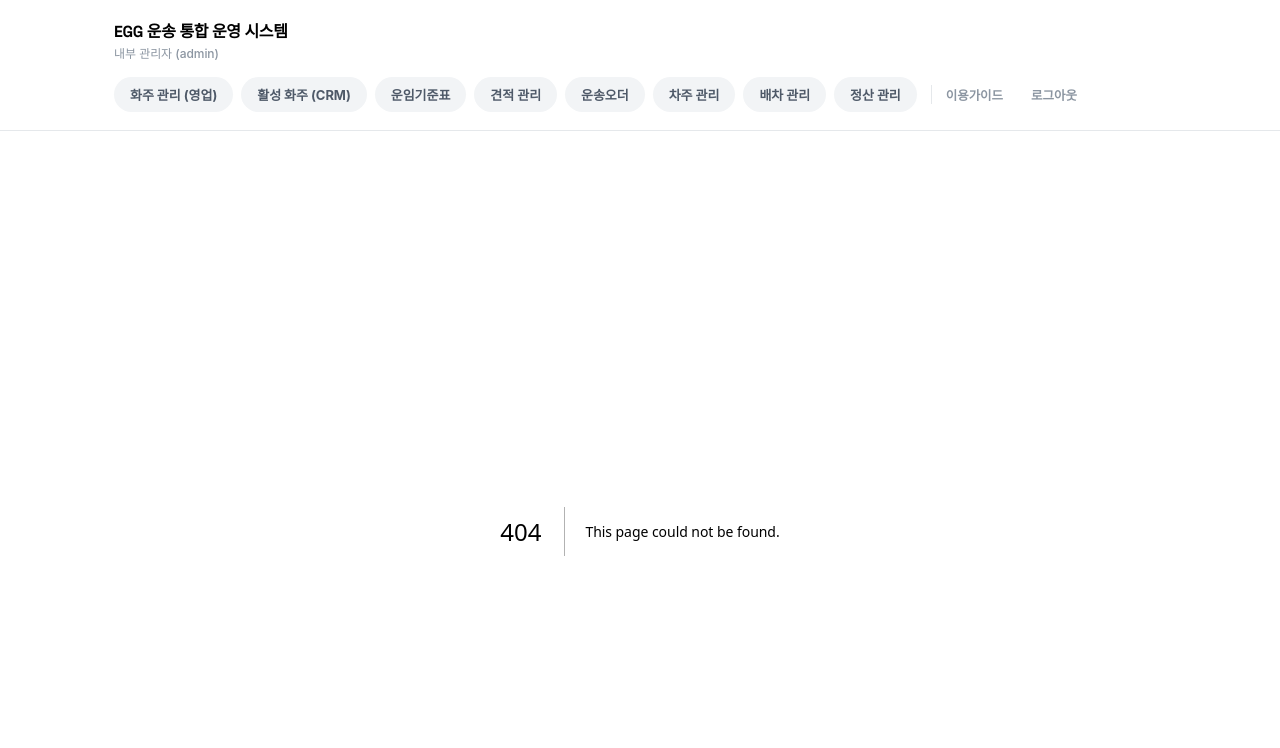
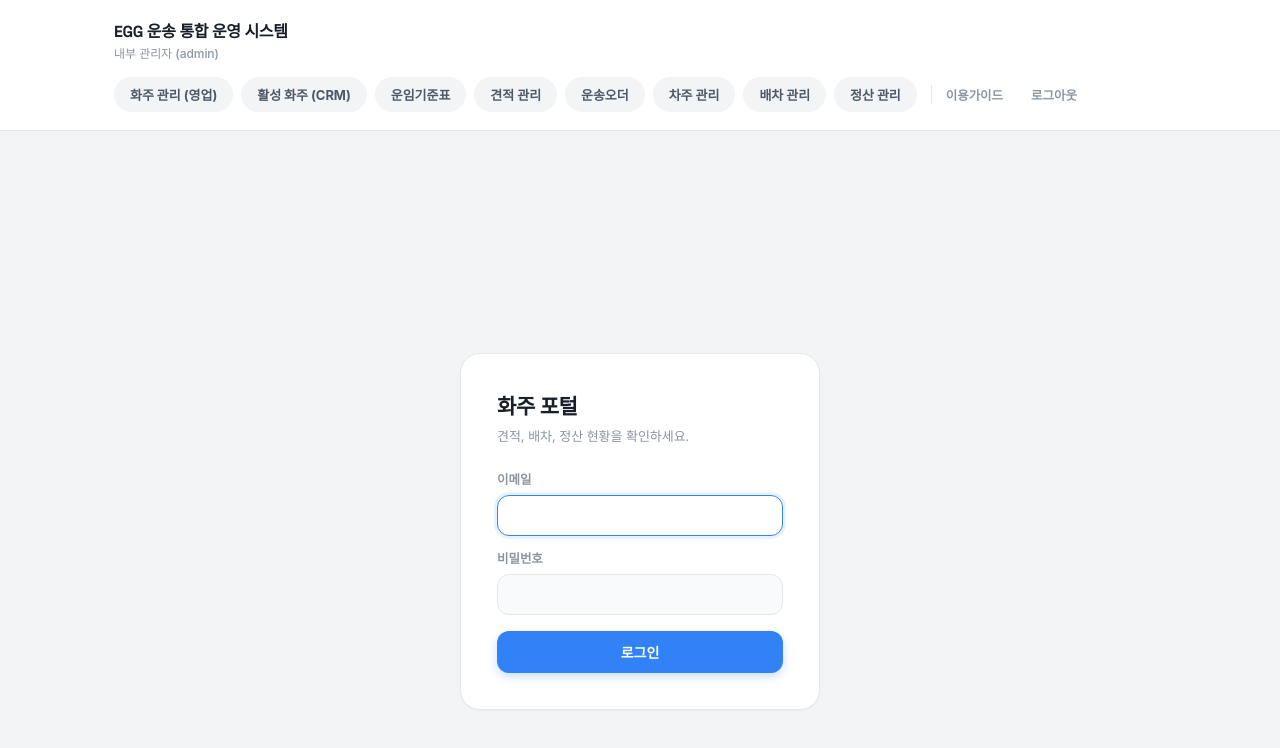
Before and after one commit to ttang0825/b2b-cargo-system, a Next.js app: page /customer/login in a window 1280 px wide. Before the commit this address had no page. Shown: the top 748 px of the page. Built offline with nearby package versions, Linux system fonts and the light colour scheme; no server answers; a web font is replaced by a local one.

Commit message:
Create page.tsx

```diff
--- /dev/null
+++ b/app/customer/login/page.tsx
@@ -0,0 +1,86 @@
+"use client";
+
+import { useState } from "react";
+import { useRouter } from "next/navigation";
+import { supabase } from "@/lib/supabaseClient";
+
+export default function CustomerLoginPage() {
+  const router = useRouter();
+  const [email, setEmail] = useState("");
+  const [password, setPassword] = useState("");
+  const [error, setError] = useState<string | null>(null);
+  const [loading, setLoading] = useState(false);
+
+  async function handleSubmit(e: React.FormEvent) {
+    e.preventDefault();
+    setLoading(true);
+    setError(null);
+    const { error } = await supabase.auth.signInWithPassword({ email, password });
+    setLoading(false);
+    if (error) {
+      setError("이메일 또는 비밀번호가 올바르지 않습니다.");
+      return;
+    }
+    router.push("/customer");
+    router.refresh();
+  }
+
+  return (
+    <main
+      style={{
+        minHeight: "100vh",
+        display: "flex",
+        alignItems: "center",
+        justifyContent: "center",
+        background: "var(--bg)",
+        padding: 20,
+      }}
+    >
+      <div className="card" style={{ padding: 36, width: 360, maxWidth: "100%" }}>
+        <h1
+          style={{
+            fontFamily: "var(--font-display)",
+            fontSize: 21,
+            fontWeight: 800,
+            marginTop: 0,
+            marginBottom: 6,
+            letterSpacing: "-0.02em",
+          }}
+        >
+          화주 포털
+        </h1>
+        <p style={{ fontSize: 13, color: "var(--text-muted)", marginTop: 0, marginBottom: 24 }}>
+          견적, 배차, 정산 현황을 확인하세요.
+        </p>
+        <form onSubmit={handleSubmit}>
+          <div className="field" style={{ marginBottom: 12 }}>
+            <label>이메일</label>
+            <input
+              type="email"
+              value={email}
+              onChange={(e) => setEmail(e.target.value)}
+              autoFocus
+            />
+          </div>
+          <div className="field" style={{ marginBottom: 16 }}>
+            <label>비밀번호</label>
+            <input
+              type="password"
+              value={password}
+              onChange={(e) => setPassword(e.target.value)}
+            />
+          </div>
+          {error && <div className="error-box">{error}</div>}
+          <button
+            className="btn"
+            type="submit"
+            disabled={loading}
+            style={{ width: "100%", justifyContent: "center" }}
+          >
+            {loading ? "확인 중..." : "로그인"}
+          </button>
+        </form>
+      </div>
+    </main>
+  );
+}
```
